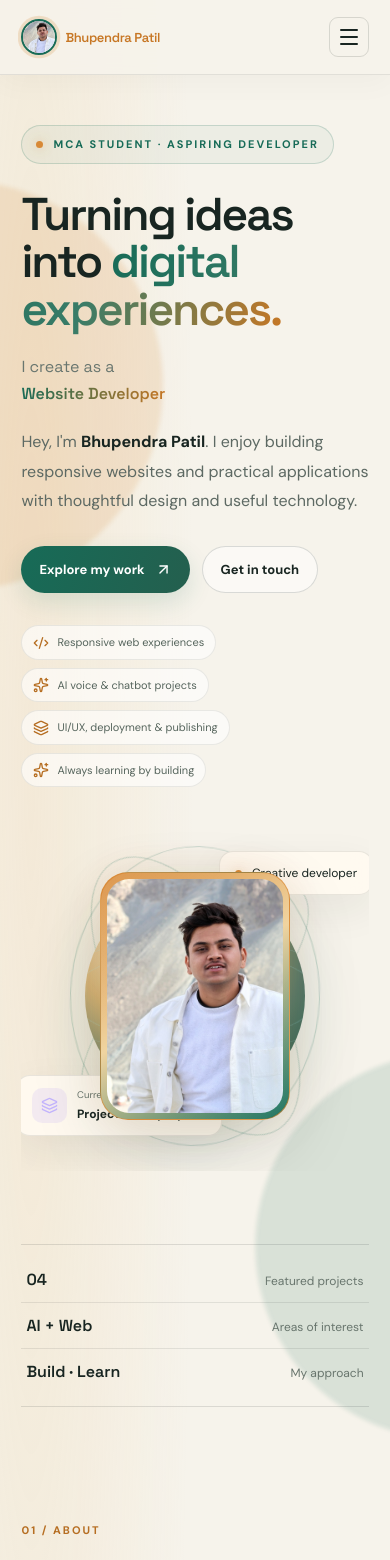
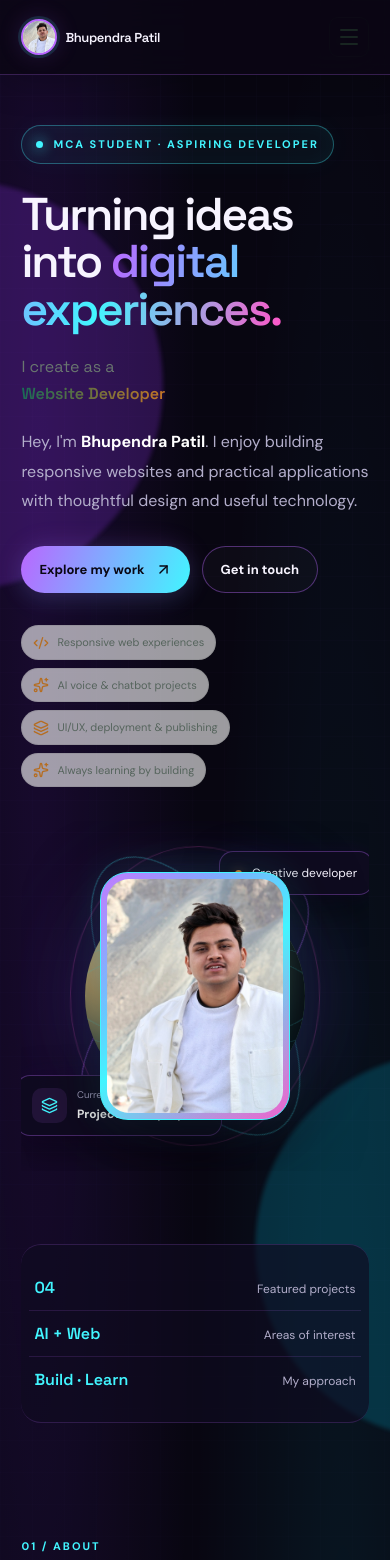
Before and after one commit to patiladitya0518-sketch/bhupendra-portfolio, a React (Vite) app: page / in a window 390 px wide. Shown: the top 1560 px of the page. Built offline with nearby package versions, Linux system fonts and the light colour scheme.

Commit message:
Redesign portfolio with cyber neon futuristic theme

```diff
--- a/src/styles.css
+++ b/src/styles.css
@@ -381,3 +381,118 @@ body{background:#f6f3eb!important;color:#182521!important}
 .hero-visual:not(:hover) .profile-photo{transition:transform .55s cubic-bezier(.2,.8,.2,1),filter .35s ease}
 @media (hover:none),(pointer:coarse){.profile-photo{transform:none!important}}
 @media(prefers-reduced-motion:reduce){.profile-photo-frame{animation:none!important}.profile-photo{transition:none!important;transform:none!important}}
+
+
+/* AI FUTURISTIC + INTERACTIVE 3D — Cyber Neon redesign */
+:root{
+  color-scheme:dark;
+  --muted:#b3aecb;
+  --line:rgba(164,133,255,.24);
+  --purple:#b967ff;
+  --cyan:#42f5ff;
+}
+html,body{background:#080611!important;color:#f7f4ff!important}
+.site-shell{
+  background:
+    radial-gradient(ellipse at 10% 9%,#8b2cff20,transparent 32%),
+    radial-gradient(ellipse at 88% 30%,#00e5ff13,transparent 31%),
+    radial-gradient(ellipse at 60% 82%,#ff2bd612,transparent 35%),
+    #080611!important;
+}
+.site-shell:before{
+  content:"";position:absolute;inset:0;z-index:-1;pointer-events:none;opacity:.14;
+  background-image:linear-gradient(#9b7bff30 1px,transparent 1px),linear-gradient(90deg,#9b7bff30 1px,transparent 1px);
+  background-size:48px 48px;mask-image:linear-gradient(to bottom,black,transparent 78%);
+}
+.ambient-one{background:#9d38ff!important;opacity:.22!important}
+.ambient-two{background:#00d9ff!important;opacity:.18!important}
+.topbar{background:#0b0715d9!important;border-bottom-color:#b967ff40!important;box-shadow:0 8px 35px #0003}
+.brand-avatar img{border-color:#b967ff!important;box-shadow:0 0 0 3px #42f5ff20,0 0 24px #b967ff30!important}
+.brand-avatar .brand-name,.footer .brand{color:#f7f4ff!important}
+.nav-links{color:#c0bad5!important}
+.nav-links a:hover,.nav-links a.active{color:#42f5ff!important;text-shadow:0 0 18px #42f5ff80}
+.nav-cta{border-color:#b967ff66!important;background:#b967ff0c!important}
+.nav-cta:hover{border-color:#42f5ff!important;box-shadow:0 0 22px #42f5ff1c}
+.eyebrow{color:#42f5ff!important;border-color:#42f5ff55!important;background:#42f5ff0b!important;box-shadow:inset 0 0 20px #42f5ff08,0 0 25px #42f5ff0a}
+.status-dot{background:#42f5ff!important;box-shadow:0 0 14px #42f5ff!important}
+.hero h1,.section-block h2{color:#f7f4ff}
+.gradient-text{background-image:linear-gradient(100deg,#b967ff 0%,#42f5ff 52%,#ff55c8 100%)!important}
+.hero-intro,.about-main p,.section-lead,.project-description,.contact-panel>p{color:#b3aecb!important}
+.hero-intro strong{color:#fff!important}
+.hero-meta{color:#aaa4c5!important}
+.hero-meta svg{color:#42f5ff!important}
+.button-primary{background:linear-gradient(110deg,#b967ff,#42f5ff)!important;color:#090613!important;box-shadow:0 0 26px #b967ff30,0 8px 28px #42f5ff14!important}
+.button-primary:hover{filter:brightness(1.12);box-shadow:0 0 38px #42f5ff45!important}
+.button-quiet{background:#ffffff06!important;color:#f7f4ff!important;border-color:#b967ff66!important}
+.button-quiet:hover{border-color:#42f5ff!important;background:#42f5ff0b!important}
+.hero-visual{filter:drop-shadow(0 16px 45px #8b2cff18)}
+.planet{background:radial-gradient(circle at 27% 22%,#fff 0,#42f5ff 8%,#4b2eaa 28%,#18112f 58%,#06040c 78%)!important;box-shadow:inset -30px -22px 55px #02010a,0 0 80px #8b2cff44,0 0 130px #42f5ff13!important}
+.planet-shine{background:#42f5ff88!important}
+.planet-grid{background:repeating-radial-gradient(ellipse at center,transparent 0 22px,#42f5ff2a 23px 24px)!important}
+.orbit{border-color:#b967ff85!important}
+.orbit-b{border-color:#42f5ff55!important}
+.orbit-c{border-color:#ff55c83b!important}
+.floating-label{background:#100b20e8!important;border-color:#b967ff55!important;color:#f7f4ff!important;box-shadow:0 12px 38px #0007,0 0 24px #8b2cff15!important}
+.floating-label small{color:#aaa4c5!important}.floating-label b{color:#fff!important}
+.label-icon,.side-icon,.skill-icon{background:#b967ff1b!important;color:#42f5ff!important}
+.profile-photo-frame{border-color:#42f5ff!important;background:linear-gradient(140deg,#b967ff,#42f5ff 52%,#ff55c8)!important;box-shadow:0 20px 70px #0009,0 0 40px #42f5ff25!important}
+.profile-photo-frame:hover{box-shadow:0 24px 80px #0009,0 0 65px #b967ff55!important}
+.quick-stats{border-color:#b967ff30!important;background:#100b20a8!important;border-radius:20px;padding:20px 8px}
+.quick-stats>div{border-color:#b967ff25!important}
+.quick-stats strong{color:#42f5ff!important}.quick-stats span{color:#b3aecb!important}
+.section-kicker{color:#42f5ff!important}
+.panel{background:linear-gradient(145deg,#151027ed,#0e0a1beb)!important;border-color:#b967ff35!important;box-shadow:0 18px 55px #0003!important}
+.about-main h3,.about-side h3,.skill-heading h3{color:#f7f4ff!important}
+.muted,.about-main p,.about-side ul,.skill-heading p{color:#b3aecb!important}
+.about-side:hover,.about-main:hover,.skills-panel:hover{border-color:#42f5ff70!important;box-shadow:0 18px 55px #42f5ff0d!important}
+.text-link{color:#42f5ff!important}.text-link:hover{color:#ff78d7!important}
+.project-card{background:#100b20!important;border-color:#b967ff38!important;box-shadow:0 14px 45px #0003!important}
+.project-card:hover{border-color:#42f5ffb0!important;box-shadow:0 20px 55px #42f5ff12,0 0 28px #b967ff10!important}
+.project-art{background:radial-gradient(ellipse at 50% 50%,#b967ff3b,transparent 65%),linear-gradient(145deg,#17102b,#0c0a18)!important}
+.project-card.cyan .project-art{background:radial-gradient(ellipse at 50% 50%,#42f5ff32,transparent 65%),linear-gradient(145deg,#0c1c2a,#0c0a18)!important}
+.project-card.pink .project-art{background:radial-gradient(ellipse at 50% 50%,#ff55c83a,transparent 65%),linear-gradient(145deg,#241026,#0c0a18)!important}
+.project-number{color:#aaa4c5!important}
+.project-symbol{color:#d5a4ff!important;text-shadow:0 0 32px #b967ff75!important}
+.cyan .project-symbol{color:#42f5ff!important;text-shadow:0 0 32px #42f5ff75!important}
+.pink .project-symbol{color:#ff80dc!important;text-shadow:0 0 32px #ff55c875!important}
+.project-type,.project-link{color:#42f5ff!important}
+.cyan .project-type{color:#42f5ff!important}.pink .project-type{color:#ff80dc!important}
+.project-content h3{color:#f7f4ff!important}
+.tag-list span,.skill-list span{background:#ffffff08!important;border-color:#b967ff2b!important;color:#d4cce9!important}
+.skill-list span:hover{border-color:#42f5ff88!important;background:#42f5ff10!important;color:#fff!important;box-shadow:0 0 20px #42f5ff10}
+.contact-panel{background:radial-gradient(ellipse at 12% 0%,#b967ff24,transparent 45%),radial-gradient(ellipse at 90% 100%,#42f5ff13,transparent 42%),#100b20!important;border-color:#b967ff55!important}
+.contact-panel h2{color:#f7f4ff!important}
+.contact-detail{background:#171027!important;border-color:#b967ff38!important;color:#f7f4ff!important}
+.contact-detail:hover{border-color:#42f5ff!important;background:#42f5ff0b!important;box-shadow:0 0 26px #42f5ff10}
+.contact-detail-icon{background:#42f5ff13!important;color:#42f5ff!important}
+.contact-detail-arrow,.education-label{color:#ff80dc!important}
+.contact-detail small,.education-card>span:not(.education-label){color:#b3aecb!important}
+.contact-detail strong,.education-card strong{color:#f7f4ff!important}
+.education-card{background:#0c0918!important;border-color:#b967ff30!important}
+.education-divider{background:#b967ff30!important}
+.social-links a,.back-top{color:#42f5ff!important}
+.social-links a:hover{color:#ff80dc!important}
+.footer{border-top-color:#b967ff30!important;color:#aaa4c5!important}
+.cursor-smoke{mix-blend-mode:screen!important;opacity:.28!important}
+.smoke-trail-canvas{opacity:.65!important;mix-blend-mode:screen!important}
+::selection{background:#b967ff70;color:#fff}
+.project-card,.panel,.contact-panel,.contact-detail,.button,.profile-photo-frame{transform-style:preserve-3d}
+.project-card{transition:transform .38s cubic-bezier(.2,.8,.2,1),border-color .3s,box-shadow .3s!important}
+.project-card:hover{transform:translateY(-9px) rotateX(1deg)!important}
+.project-art .art-ring{border-color:#b967ff68!important}
+.project-art .ring-two{border-color:#42f5ff50!important}
+@media(max-width:760px){
+ .nav-links{background:#100b20!important;border:1px solid #b967ff38!important;box-shadow:0 18px 40px #0008!important}
+ .project-grid{gap:13px}
+}
+@media(max-width:650px){
+ .site-shell:before{background-size:32px 32px;opacity:.09}
+ .hero-visual{filter:none}
+ .project-card:hover{transform:translateY(-3px)!important}
+ .cursor-smoke{opacity:.14!important}
+}
+@media(prefers-reduced-motion:reduce){
+ .site-shell:before{display:none}
+ .project-card,.button,.profile-photo-frame{transition:none!important}
+ .project-card:hover{transform:none!important}
+}
```
